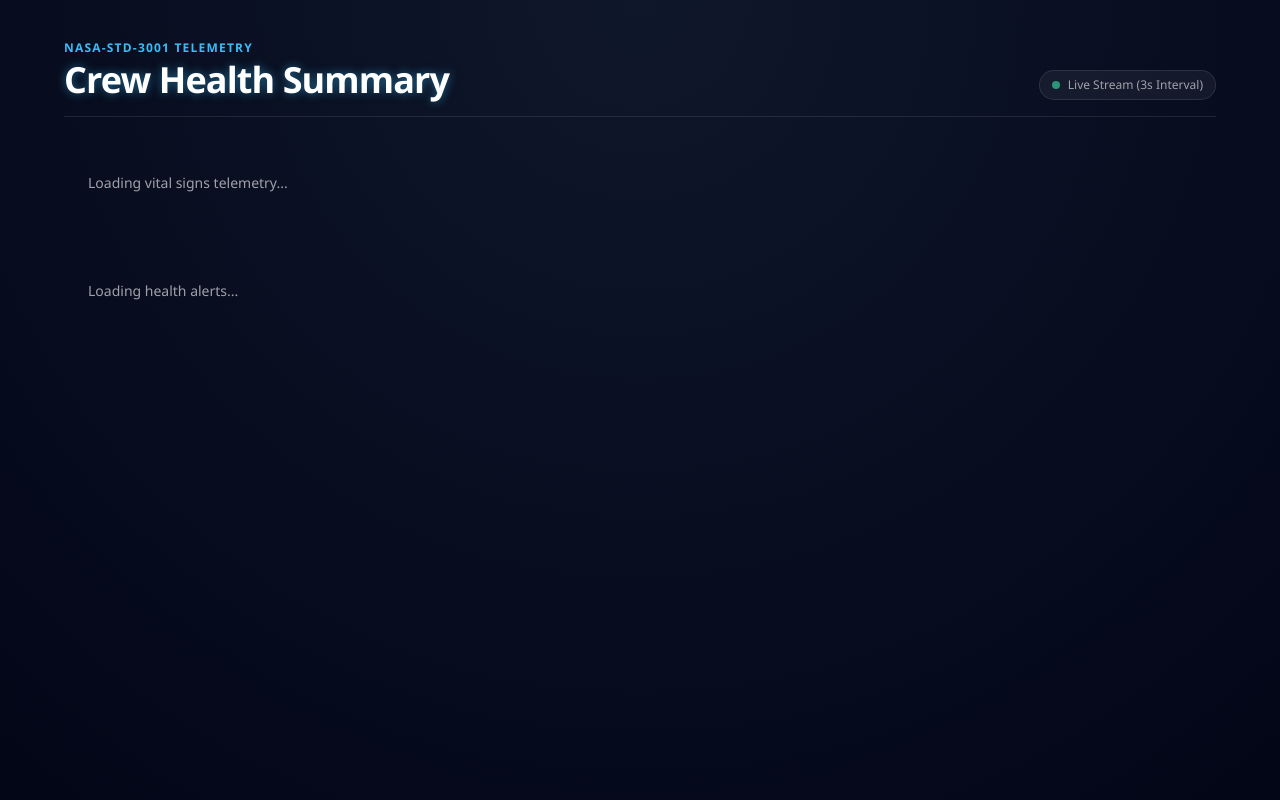
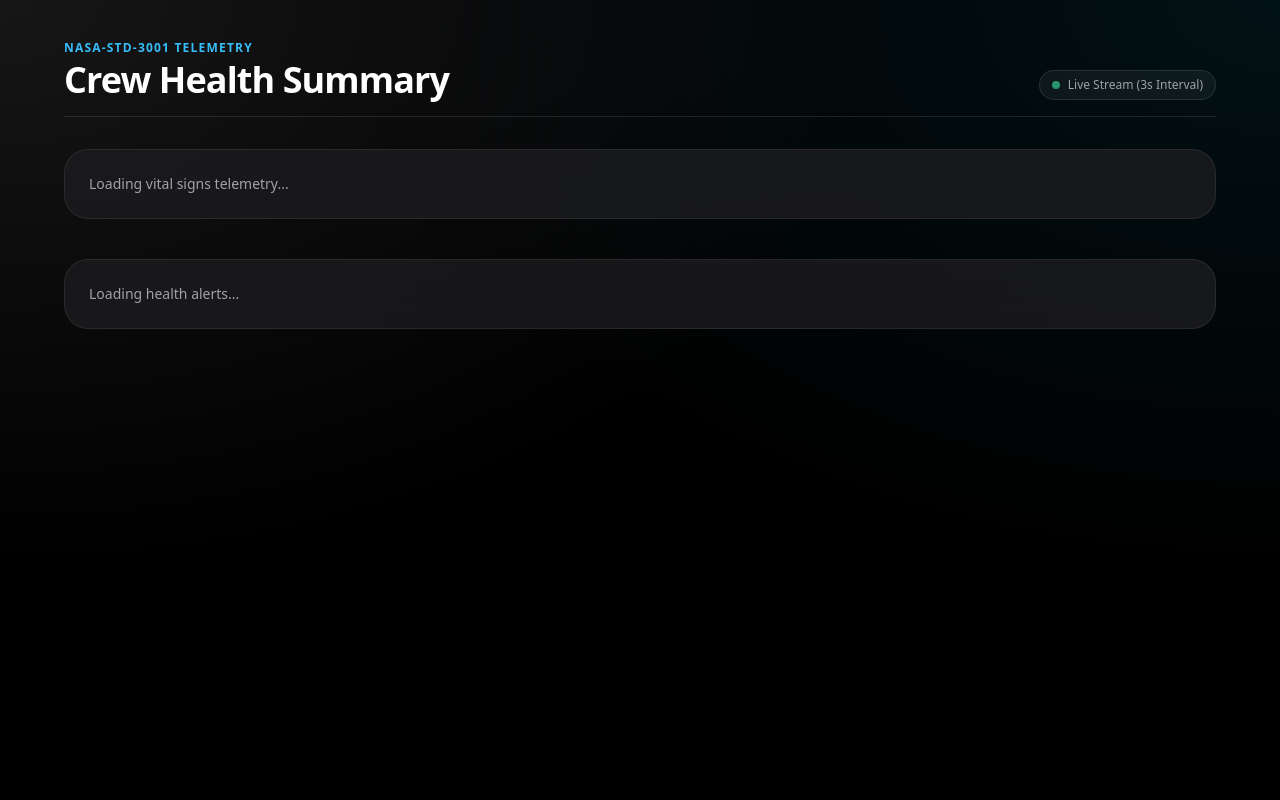
Before and after one commit to Kirikmelet/nasa_spaceapps_2026, a FastAPI app: page /dashboard/ in a window 1280 px wide. Run offline with FastAPI, Linux system fonts and the light colour scheme; data that the repository does not hold is empty; some libraries are stand-ins or nearby versions.

Commit message:
Enhance dark mode theme and add critical alert styles

```diff
--- a/app/static/style.css
+++ b/app/static/style.css
@@ -1,17 +1,35 @@
-body {
-    background: radial-gradient(circle at top, #0f172a, #020617);
-    font-family: 'Segoe UI', Tahoma, Geneva, Verdana, sans-serif;
+/* Space Telemetry Dark Mode Theme */
+body.dashboard-bg {
+    background-color: #000000;
+    background-image:
+        radial-gradient(at 0% 0%, rgba(28, 28, 30, 0.8) 0px, transparent 50%),
+        radial-gradient(at 100% 0%, rgba(14, 116, 144, 0.15) 0px, transparent 50%);
+    font-family: system-ui, -apple-system, BlinkMacSystemFont, "Segoe UI", Roboto, sans-serif;
+    -webkit-font-smoothing: antialiased;
 }
 
-header h1 {
-    text-shadow: 0 0 10px rgba(56, 189, 248, 0.5);
+/* Rounded Telemetry Card */
+.metric-card {
+    background: rgba(28, 28, 30, 0.85);
+    backdrop-filter: blur(20px);
+    -webkit-backdrop-filter: blur(20px);
+    border-radius: 24px;
+    border: 1px solid rgba(255, 255, 255, 0.08);
+    transition: transform 0.2s ease, border-color 0.2s ease;
 }
 
-@keyframes pulse-red {
-    0%, 100% { box-shadow: 0 0 0 0 rgba(244, 63, 94, 0.4); }
-    50% { box-shadow: 0 0 15px 5px rgba(244, 63, 94, 0.2); }
+.metric-card:hover {
+    transform: translateY(-2px);
+    border-color: rgba(255, 255, 255, 0.18);
 }
 
-.border-rose-500 {
-    animation: pulse-red 2s infinite;
+/* Critical Alert Pulse Effect */
+@keyframes pulse-critical {
+    0%, 100% { box-shadow: 0 0 0 0 rgba(255, 59, 48, 0.4); }
+    50% { box-shadow: 0 0 18px 4px rgba(255, 59, 48, 0.2); }
 }
+
+.alert-critical {
+    border-color: rgba(255, 59, 48, 0.6);
+    animation: pulse-critical 2s infinite;
+}
```
